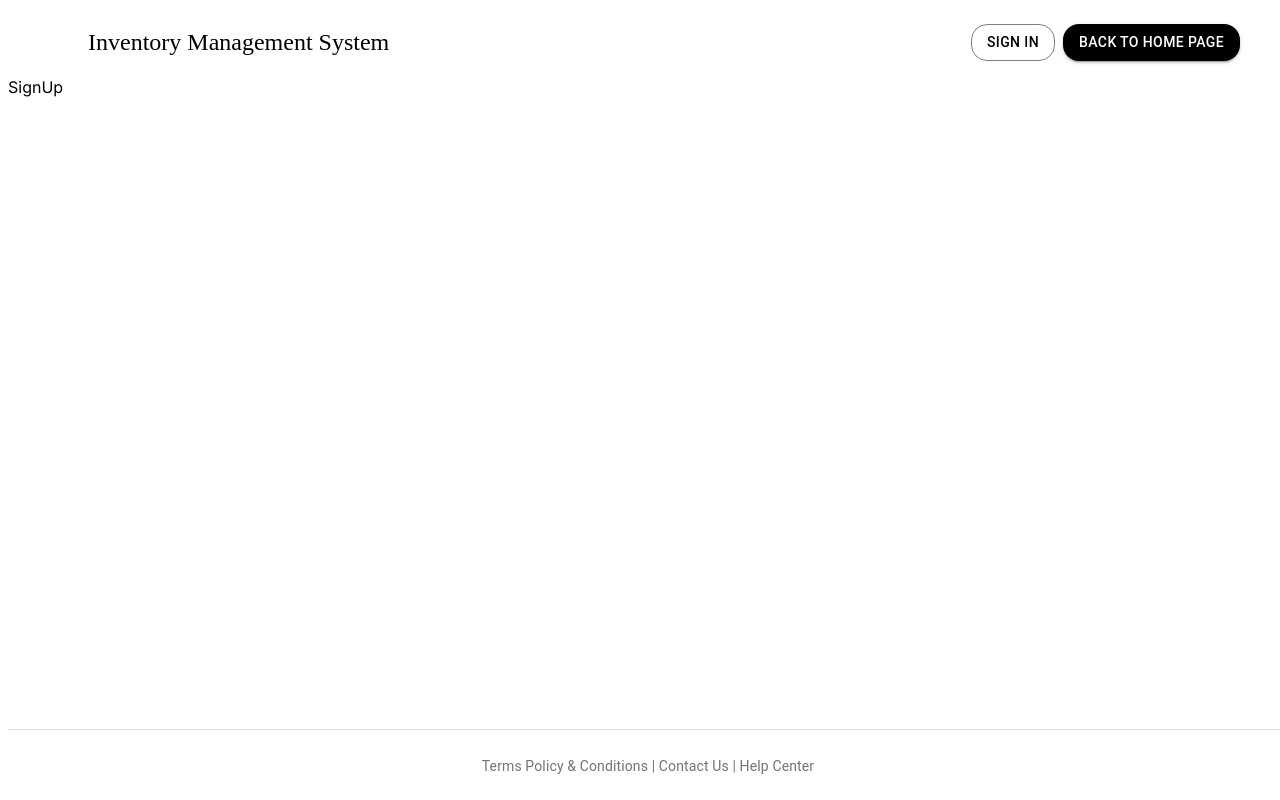
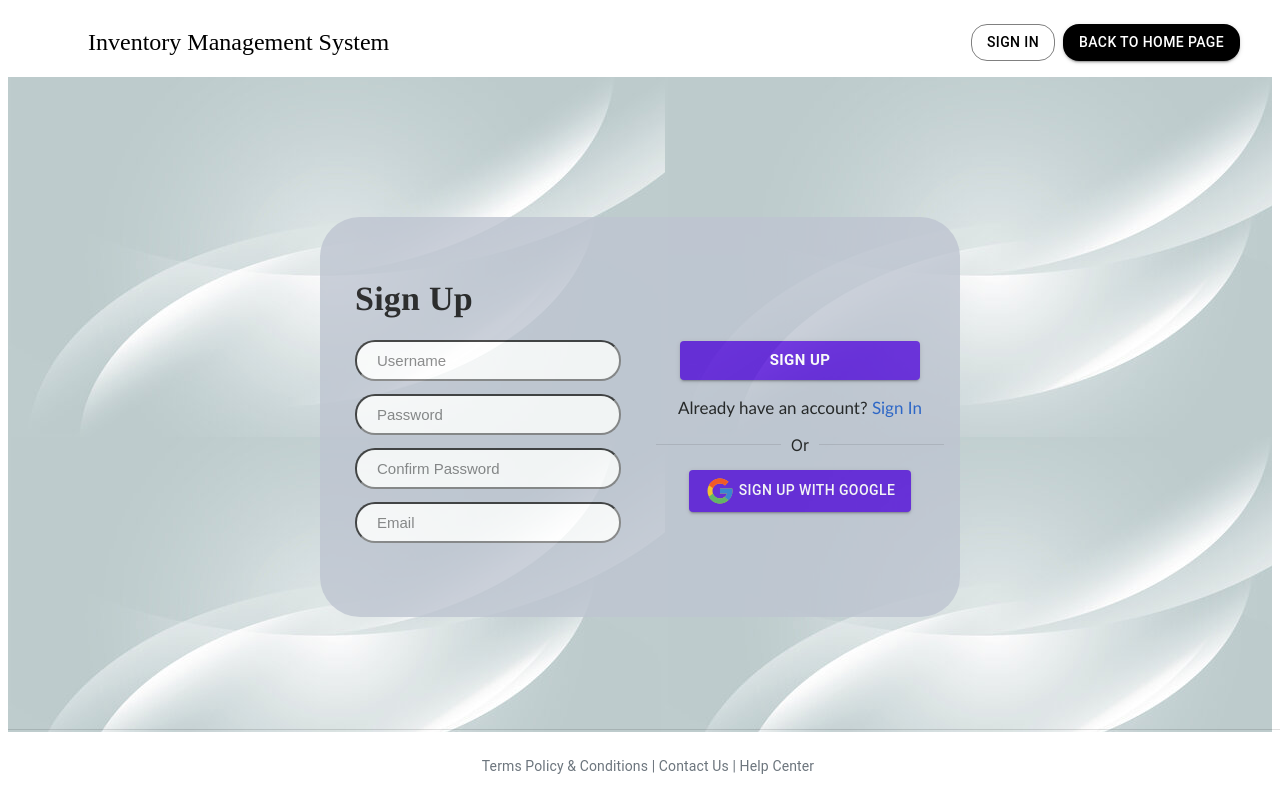
Before and after one commit to thanhtrinh-code/working-inventory, a Next.js app: page /signup in a window 1280 px wide. Built offline with nearby package versions, Linux system fonts and the light colour scheme.

Commit message:
auth and chatbot design

```diff
--- a/app/_sections/Body.js
+++ b/app/_sections/Body.js
@@ -11,7 +11,7 @@ export default function Body() {
             fontWeight: 'bold',
             lineHeight: '1.1',
             }}>
-            Don &apos; t know what is in your inventory? <br/>
+            Don&apos;t know what is in your inventory? <br/>
             Welcome to the Inventory Management System!
         </Typography>
         <Typography variant="h5" sx={{
--- a/app/_sections/Header.js
+++ b/app/_sections/Header.js
@@ -42,7 +42,7 @@ export default function Header() {
     const pathname = usePathname();
     const router = useRouter();
 
-    function handleNext(){
+    /*function handleNext(){
         signInWithPopup(auth, provider).then((result) => {
             const credential = GoogleAuthProvider.credentialFromResult(result);
             const token = credential.accessToken;
@@ -55,10 +55,7 @@ export default function Header() {
             const email = error.customerData.email;
             const credential = GoogleAuthProvider.credentialFromError(error);
         })
-    };
-    function handleSignUp(){
-        router.push('/signup');
-    }
+    };*/
     function handleSignOut(){
         signOut(auth).then(() => {
             localStorage.removeItem('token');
@@ -81,10 +78,10 @@ export default function Header() {
         <Box sx={StyleMenus}>
             {pathname === '/' && (
             <>
-                <Button variant='outlined' sx={StylesSignIn} onClick={handleNext}>
+                <Button variant='outlined' sx={StylesSignIn} onClick={() => router.push('/signin')}>
                     Sign In
                 </Button>
-                <Button variant='contained' sx={StyleGetStarted} onClick={handleSignUp}>
+                <Button variant='contained' sx={StyleGetStarted} onClick={() => router.push('/signup')}>
                     Get Started
                 </Button>
             </>
@@ -97,8 +94,20 @@ export default function Header() {
             {
                 pathname === '/signup' && (
                     <>
-                <Button variant='outlined' sx={StylesSignIn} onClick={handleNext}>
+                <Button variant='outlined' sx={StylesSignIn} onClick={() => router.push('/signin')}>
                     Sign In
+                </Button>
+                <Button variant='contained' sx={StyleGetStarted} onClick={() => router.push('/')}>
+                    Back To Home Page
+                </Button>
+            </>
+                )
+            }
+            {
+                pathname === '/signin' && (
+                    <>
+                <Button variant='outlined' sx={StylesSignIn} onClick={() => router.push('/signup')}>
+                    Sign Up
                 </Button>
                 <Button variant='contained' sx={StyleGetStarted} onClick={() => router.push('/')}>
                     Back To Home Page
--- a/app/layout.js
+++ b/app/layout.js
@@ -19,7 +19,7 @@ export default function RootLayout({ children }) {
         <main>
           {children}
         </main>
-        <Divider sx={{ my: '10px', pt: '4px', position: 'fixed', bottom: '60px', width: '100%' }} />
+        <Divider sx={{ my: '10px', pt: '4px', position: 'fixed', bottom: '60px', width: '100%', zIndex: 5 }} />
         <Footer/>
       </body>
     </html>
--- /dev/null
+++ b/app/signup/_textSignUp/MyButtonAndDivider.js
@@ -0,0 +1,32 @@
+import { Box, Button, Divider } from "@mui/material";
+import { FcGoogle } from "react-icons/fc";
+
+export default function MyButtonAndDivider({handleSubmit}) {
+  return (
+    <Box height='100%' width='50%' alignContent='center' >
+      <form style={{width:'100%', display:'flex', justifyContent:'center'}}
+      onSubmit={handleSubmit}
+      >
+      <Button variant="contained" textalign='center' type="submit"
+      sx={{width: '75%', mt: '20px',
+    backgroundColor: '#5009d8', fontSize: '15px', fontWeight: 'bold',
+    '&:hover': {backgroundColor: '#5607ed', cursor: 'pointer', color: 'white'}}}>
+        Sign Up
+      </Button>
+    </form>
+    <p style={{textAlign: 'center', fontSize: '17px', fontFamily: 'optima'}}>
+      Already have an account? <a href="/signin" style={{textDecoration: 'none', color: '#084dc4'}}>Sign In</a>
+    </p>
+    <Divider orientation="horizontal" flexItem variant="middle" textAlign="center">
+    Or
+    </Divider>
+    <Box width='100%' display='flex' justifyContent='center'>
+      <Button variant="contained" sx={{mt: '15px', color: 'white', backgroundColor: '#5009d8',
+    '&:hover': {backgroundColor: '#5607ed', cursor: 'pointer', color: 'white'}
+    }}>
+        <FcGoogle size={30} style={{marginRight: '4px'}}/> Sign Up With Google
+      </Button>
+    </Box>
+  </Box>
+  )
+}
--- a/app/signup/page.js
+++ b/app/signup/page.js
@@ -1,10 +1,74 @@
-import { Box } from "@mui/material";
+"use client"
+import { Box, Typography } from "@mui/material";
+
+import MyButtonAndDivider from "./_textSignUp/MyButtonAndDivider";
+import { useState } from "react";
 
 
-export default function page() {
+export default function Page() {
+  const [username, setUsername] = useState('');
+  const [password, setPassword] = useState('');
+  const [email, setEmail] = useState('');
+  const [confirmPassword, setConfirmPassword] = useState('');
+  const [error, setError] = useState('');
+
+  function handleSubmit(e){
+    e.preventDefault();
+    // Perform sign up logic here
+    console.log(username);
+    if(!username){
+      setError('Username is required');
+      return;
+    }
+    if(!password){
+      setError('Password is required');
+      return;
+    }
+    if(!confirmPassword){
+      setError('Confirm Password is required');
+      return;
+    }
+    if(!email){
+      setError('Email is required');
+      return;
+    }
+    if(!/^\w+([\.-]?\w+)*@\w+([\.-]?\w+)*(\.\w{2,3})+$/.test(email)){
+      setError('Invalid email address');
+      return;
+    }
+    if(password !== confirmPassword){
+      setError('Passwords do not match');
+      return;
+    }
+    setError('');
+  }
+
   return (
-    <Box>
-      SignUp
+    <Box height='85vh' width='100%' display='flex'
+    justifyContent='center' alignItems='center' sx={{backgroundImage: 'url(/background.jpg)'}}
+    >
+      <Box height='50vh' width='50vw' bgcolor='#bec5d1' display='flex'
+      flexDirection='row' sx={{opacity: 0.8, borderRadius: 10}}
+      >
+        <Box height='100%' width='50%' display='flex' flexDirection='column' gap='10px' justifyContent='center'>
+        <Typography variant="h4"
+        sx={{fontWeight: 'bold', fontFamily: 'times', ml: '35px', mb: '10px'}}>
+          Sign Up
+        </Typography>
+          <input value={username} onChange={(e) => setUsername(e.target.value)} placeholder="Username"
+          style={{width: '75%', height: '2.2rem', marginLeft: '35px',marginBottom: '3px' ,borderRadius: 20, paddingLeft: '20px', fontSize: '15px'}}/>
+          <input value={password} onChange={(e) => setPassword(e.target.value)} placeholder="Password" type="password"
+          style={{width: '75%', height: '2.2rem', marginLeft: '35px', marginBottom: '3px' ,borderRadius: 20, paddingLeft: '20px', fontSize: '15px'}}/>
+          <input value={confirmPassword} onChange={(e) => setConfirmPassword(e.target.value)} placeholder="Confirm Password" type="password"
+          style={{width: '75%', height: '2.2rem', marginLeft: '35px',  marginBottom: '3px' ,borderRadius: 20, paddingLeft: '20px', fontSize: '15px'}}/>
+          <input value={email} onChange={(e) => setEmail(e.target.value)} placeholder="Email"
+          style={{width: '75%', height: '2.2rem', marginLeft: '35px', borderRadius: 20, paddingLeft: '20px', fontSize: '15px'}}/>
+          <p style={{marginTop: 2, marginBottom: 0, marginLeft: '50px', fontSize: '15px', color: 'red'}}>
+            {error && error}
+          </p>
+        </Box>
+          <MyButtonAndDivider handleSubmit={handleSubmit}/>
+      </Box>
     </Box>
   )
 }
```
Also changed, not shown: app/landing/_chatBot/ChatBotHeader.js (+21 -4 lines), app/page.js (+7 -12 lines), app/signin/_textSignin/SignInTextAndDivider.js (added, +32 -0 lines), app/signin/page.js (+46 -4 lines), public/background.jpg (added).
